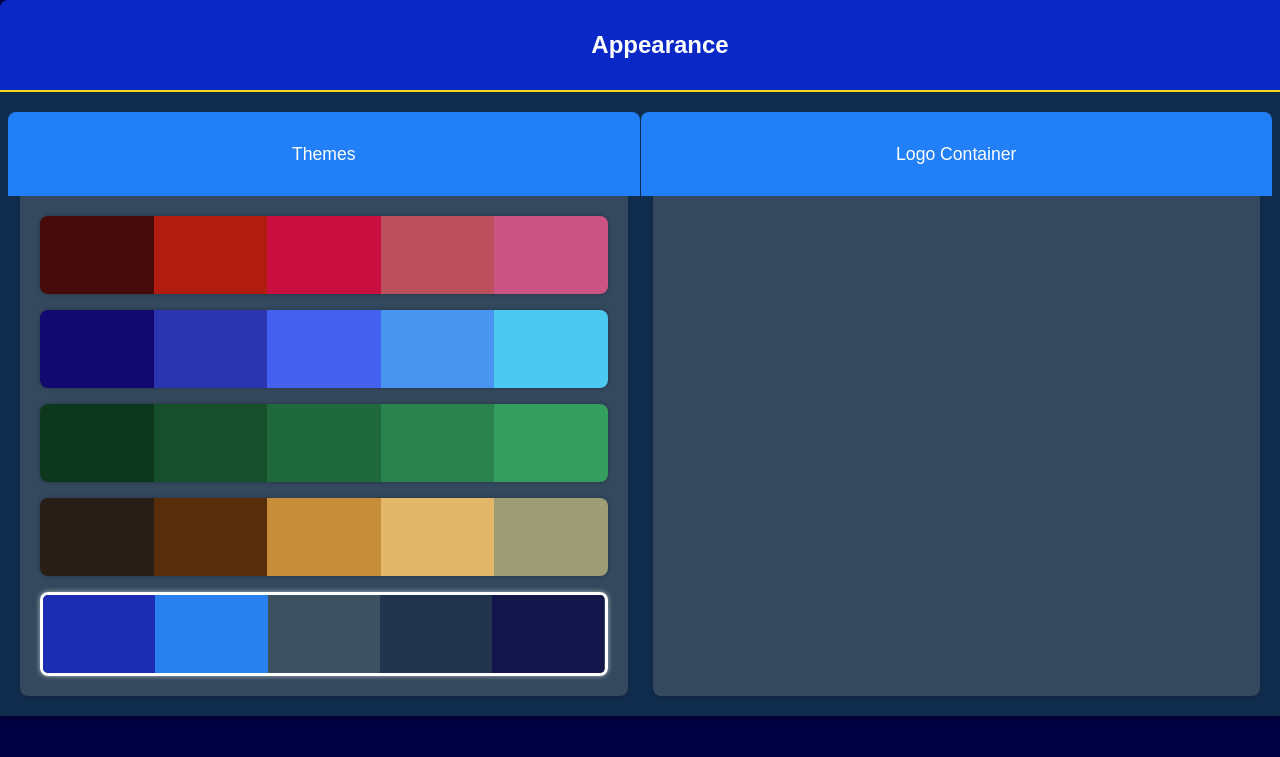
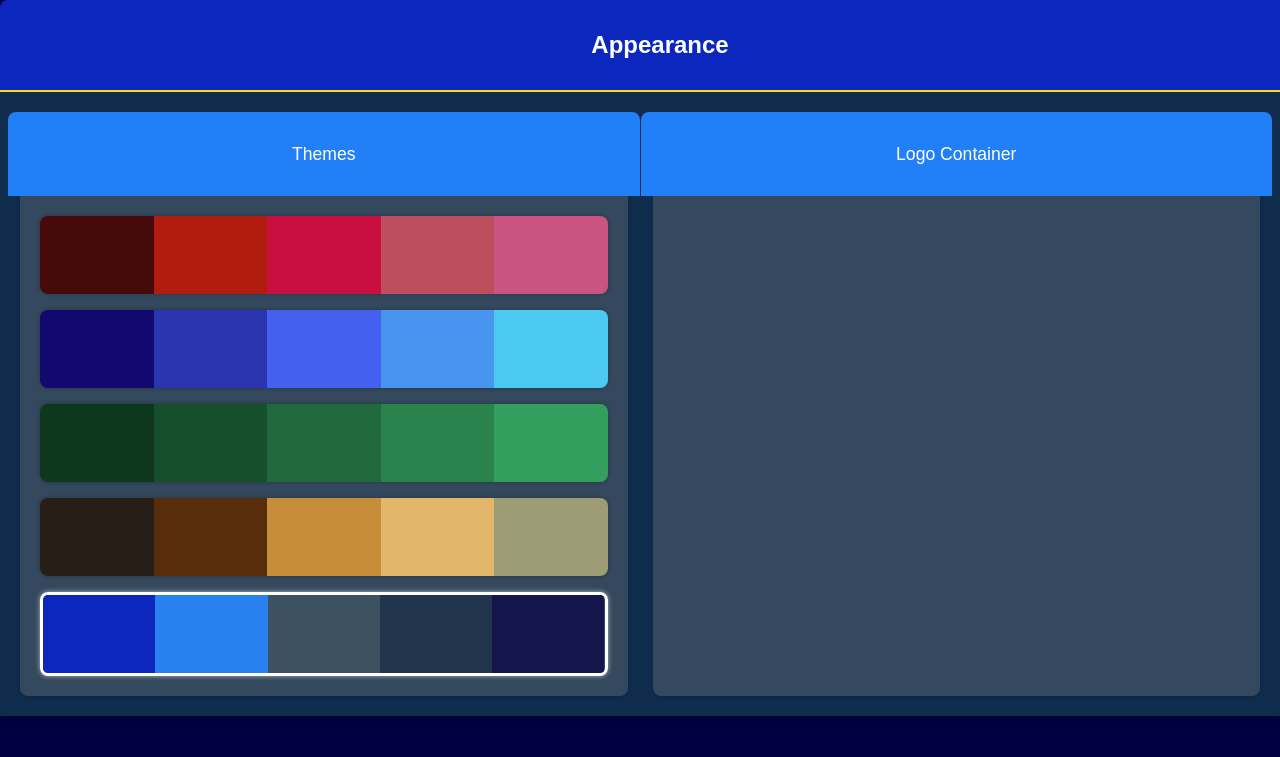
Before and after one commit to Kuruzukel/ECADYB1, a PHP site: page /ECADYB/admin/themes.php in a window 1280 px wide. Shown: the top 757 px of the page. Run offline with PHP 8.4, Linux system fonts and the light colour scheme.

Commit message:
Kuromiiiiiiiii

```diff
--- a/admin/addash.php
+++ b/admin/addash.php
@@ -147,7 +147,7 @@
 
         </div>
 
-        </div>
+
 
         <div class="scroll-container" id="scrollContainer">
             <div class="contents" id="content">
--- a/admin/themes.php
+++ b/admin/themes.php
@@ -8,13 +8,13 @@
     <style>
     :root {
         --primary-bg: #000042;
-        --header-bg: #1d2db2;
-        --accent: #1d2db2;
+        --header-bg: #0c27be;
+        --accent: #fcda15;
         --section-bg: #34495e;
         --section-header: #217ff7;
 
         --body-bg: #000042;
-        --sidebar-bg: #0928c6;
+        --sidebar-bg: #0c27be;
         --content-bg: #112d4e;
         --menu-bg-active: #000042;
         --menu-border-active: #fcda15;
@@ -228,7 +228,7 @@
     }
 
     .color-default .color-bar:nth-child(1) {
-        background-color: #1d2db2;
+        background-color: #0c27be;
     }
 
     .color-default .color-bar:nth-child(2) {
@@ -383,12 +383,12 @@
         },
         "Default": {
             "--primary-bg": "#112d4e",
-            "--header-bg": "#0928c6",
+            "--header-bg": "#0c27be",
             "--accent": "#fcda15",
             "--section-bg": "#34495e",
             "--section-header": "#217ff7",
             "--body-bg": "#000042",
-            "--sidebar-bg": "#0928c6",
+            "--sidebar-bg": "#0c27be",
             "--content-bg": "#112d4e",
             "--menu-bg-active": "#000042",
             "--menu-border-active": "#fcda15",
```
Also changed, not shown: admin/assets/addash.js (+25 -14 lines).
